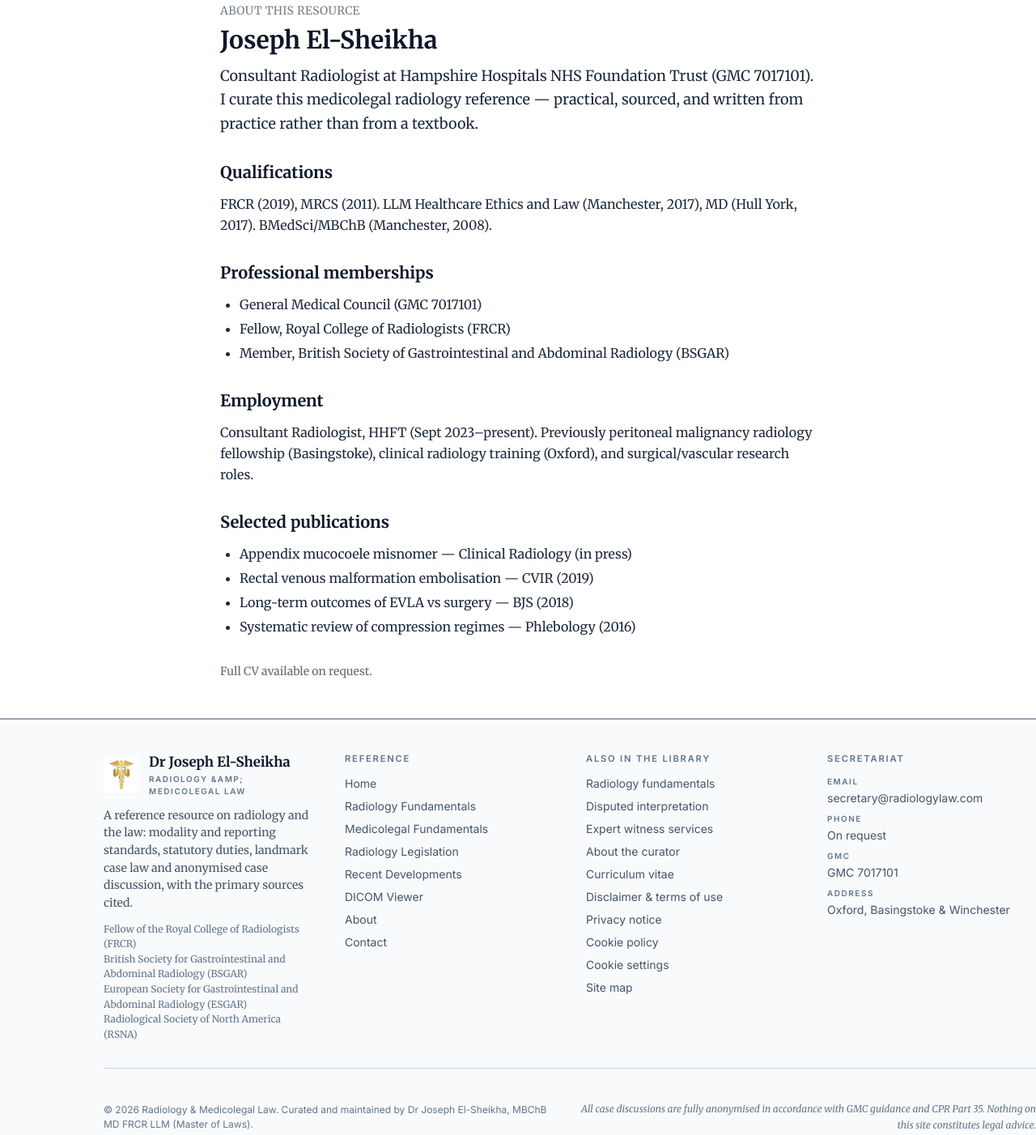
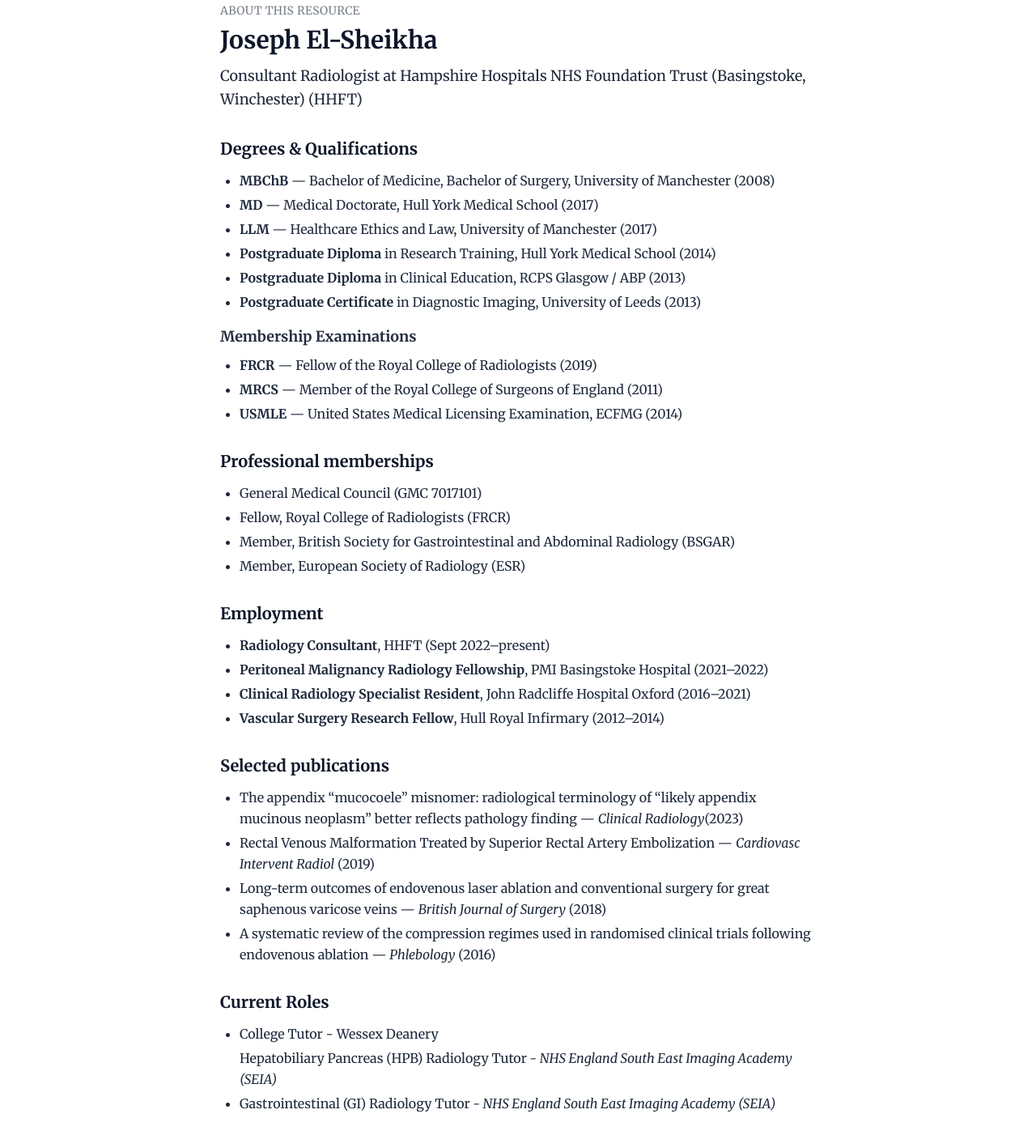
Before and after one commit to Jelshaker/medicolegal2026, an Astro site: page /about in a window 1280 px wide. Shown: the part 122-1524 px from the top of the page at 81% size. Built offline with nearby package versions, Linux system fonts and the light colour scheme; Astro itself is replaced by a stand-in of ours; no server answers.

Commit message:
Refactor About page to enhance clarity and structure; update qualifications, memberships, and employment details for improved presentation.

```diff
--- a/src/pages/about.astro
+++ b/src/pages/about.astro
@@ -14,97 +14,129 @@
       </p>
       <h1 class="text-3xl font-bold mb-3">Joseph El-Sheikha</h1>
       <p class="text-lg leading-relaxed">
-        Consultant Radiologist at Hampshire Hospitals NHS Foundation Trust (GMC
-        7017101). I curate this medicolegal radiology reference — practical,
-        sourced, and written from practice rather than from a textbook.
+        Consultant Radiologist at Hampshire Hospitals NHS Foundation Trust
+        (Basingstoke, Winchester) (HHFT)
       </p>
     </header>
+
     <section class="mb-8">
-      <h2 class="text-xl font-semibold mb-3">Qualifications</h2>
-      <p class="leading-relaxed">
-        FRCR (2019), MRCS (2011). LLM Healthcare Ethics and Law (Manchester,
-        2017), MD (Hull York, 2017). BMedSci/MBChB (Manchester, 2008).
-      </p>
+      <h2 class="text-xl font-semibold mb-3">Degrees & Qualifications</h2>
+      <ul class="list-disc pl-6 space-y-1 leading-relaxed mb-4">
+        <li>
+          <strong>MBChB</strong> — Bachelor of Medicine, Bachelor of Surgery, University
+          of Manchester (2008)
+        </li>
+        <li>
+          <strong>MD</strong> — Medical Doctorate, Hull York Medical School (2017)
+        </li>
+        <li>
+          <strong>LLM</strong> — Healthcare Ethics and Law, University of Manchester
+          (2017)
+        </li>
+        <li>
+          <strong>Postgraduate Diploma</strong> in Research Training, Hull York Medical
+          School (2014)
+        </li>
+        <li>
+          <strong>Postgraduate Diploma</strong> in Clinical Education, RCPS Glasgow
+          / ABP (2013)
+        </li>
+        <li>
+          <strong>Postgraduate Certificate</strong> in Diagnostic Imaging, University
+          of Leeds (2013)
+        </li>
+      </ul>
+
+      <h3 class="text-lg font-semibold mb-2 opacity-90">
+        Membership Examinations
+      </h3>
+      <ul class="list-disc pl-6 space-y-1 leading-relaxed">
+        <li>
+          <strong>FRCR</strong> — Fellow of the Royal College of Radiologists (2019)
+        </li>
+        <li>
+          <strong>MRCS</strong> — Member of the Royal College of Surgeons of England
+          (2011)
+        </li>
+        <li>
+          <strong>USMLE</strong> — United States Medical Licensing Examination, ECFMG
+          (2014)
+        </li>
+      </ul>
     </section>
+
     <section class="mb-8">
       <h2 class="text-xl font-semibold mb-3">Professional memberships</h2>
       <ul class="list-disc pl-6 space-y-1 leading-relaxed">
         <li>General Medical Council (GMC 7017101)</li>
         <li>Fellow, Royal College of Radiologists (FRCR)</li>
         <li>
-          Member, British Society of Gastrointestinal and Abdominal Radiology
+          Member, British Society for Gastrointestinal and Abdominal Radiology
           (BSGAR)
+        </li>
+        <li>Member, European Society of Radiology (ESR)</li>
+      </ul>
+    </section>
+
+    <section class="mb-8">
+      <h2 class="text-xl font-semibold mb-3">Employment</h2>
+      <ul class="list-disc pl-6 space-y-1 leading-relaxed">
+        <li>
+          <strong>Radiology Consultant</strong>, HHFT (Sept 2022–present)
+        </li>
+        <li>
+          <strong>Peritoneal Malignancy Radiology Fellowship</strong>, PMI
+          Basingstoke Hospital (2021–2022)
+        </li>
+        <li>
+          <strong>Clinical Radiology Specialist Resident</strong>, John
+          Radcliffe Hospital Oxford (2016–2021)
+        </li>
+        <li>
+          <strong>Vascular Surgery Research Fellow</strong>, Hull Royal
+          Infirmary (2012–2014)
+        </li>
+      </ul>
+    </section>
+
+    <section class="mb-8">
+      <h2 class="text-xl font-semibold mb-3">Selected publications</h2>
+      <ul class="list-disc pl-6 space-y-1 leading-relaxed">
+        <li>
+          The appendix “mucocoele” misnomer: radiological terminology of “likely
+          appendix mucinous neoplasm” better reflects pathology finding — <em
+            >Clinical Radiology</em
+          >(2023)
+        </li>
+        <li>
+          Rectal Venous Malformation Treated by Superior Rectal Artery
+          Embolization — <em>Cardiovasc Intervent Radiol</em> (2019)
+        </li>
+        <li>
+          Long-term outcomes of endovenous laser ablation and conventional
+          surgery for great saphenous varicose veins — <em
+            >British Journal of Surgery</em
+          > (2018)
+        </li>
+        <li>
+          A systematic review of the compression regimes used in randomised
+          clinical trials following endovenous ablation — <em>Phlebology</em> (2016)
         </li>
       </ul>
     </section>
     <section class="mb-8">
-      <h2 class="text-xl font-semibold mb-3">Employment</h2>
-      <p class="leading-relaxed">
-        Consultant Radiologist, HHFT (Sept 2023–present). Previously peritoneal
-        malignancy radiology fellowship (Basingstoke), clinical radiology
-        training (Oxford), and surgical/vascular research roles.
-      </p>
-    </section>
-    <section class="mb-8">
-      <h2 class="text-xl font-semibold mb-3">Selected publications</h2>
+      <h2 class="text-xl font-semibold mb-3">Current Roles</h2>
       <ul class="list-disc pl-6 space-y-1 leading-relaxed">
-        <li>Appendix mucocoele misnomer — Clinical Radiology (in press)</li>
-        <li>Rectal venous malformation embolisation — CVIR (2019)</li>
-        <li>Long-term outcomes of EVLA vs surgery — BJS (2018)</li>
-        <li>Systematic review of compression regimes — Phlebology (2016)</li>
+        <li>College Tutor - Wessex Deanery</li>
+        Hepatobiliary Pancreas (HPB) Radiology Tutor<em>
+          - NHS England South East Imaging Academy (SEIA)
+        </em>
+        <li>
+          Gastrointestinal (GI) Radiology Tutor<em>
+            - NHS England South East Imaging Academy (SEIA)
+          </em>
+        </li>
       </ul>
     </section>
-    <p class="text-sm opacity-70">Full CV available on request.</p>
   </main>
 </BaseLayout>
-
-<header class="mb-8">
-  <p class="text-sm uppercase tracking-wide opacity-60 mb-2">
-    About this resource
-  </p>
-  <h1 class="text-3xl font-bold mb-3">Joseph El-Sheikha</h1>
-  <p class="text-lg leading-relaxed">
-    Consultant Radiologist at Hampshire Hospitals NHS Foundation Trust (GMC
-    7017101). I curate this medicolegal radiology reference — practical,
-    sourced, and written from practice rather than from a textbook.
-  </p>
-</header>
-<section class="mb-8">
-  <h2 class="text-xl font-semibold mb-3">Qualifications</h2>
-  <p class="leading-relaxed">
-    FRCR (2019), MRCS (2011). LLM Healthcare Ethics and Law (Manchester, 2017),
-    MD (Hull York, 2017). BMedSci/MBChB (Manchester, 2008).
-  </p>
-</section>
-<section class="mb-8">
-  <h2 class="text-xl font-semibold mb-3">Professional memberships</h2>
-  <ul class="list-disc pl-6 space-y-1 leading-relaxed">
-    <li>General Medical Council (GMC 7017101)</li>
-    <li>Fellow, Royal College of Radiologists (FRCR)</li>
-    <li>
-      Member, British Society of Gastrointestinal and Abdominal Radiology
-      (BSGAR)
-    </li>
-    <li>
-      European Society of Gastrointestinal and Abdominal Radiology (ESGAR)
-    </li>
-  </ul>
-</section>
-<section class="mb-8">
-  <h2 class="text-xl font-semibold mb-3">Employment</h2>
-  <p class="leading-relaxed">
-    Consultant Radiologist, HHFT (Sept 2023–present). Previously peritoneal
-    malignancy radiology fellowship (Basingstoke), clinical radiology training
-    (Oxford), and surgical/vascular research roles.
-  </p>
-</section>
-<section class="mb-8">
-  <h2 class="text-xl font-semibold mb-3">Selected publications</h2>
-  <ul class="list-disc pl-6 space-y-1 leading-relaxed">
-    <li>Appendix mucocoele misnomer — Clinical Radiology (in press)</li>
-    <li>Rectal venous malformation embolisation — CVIR (2019)</li>
-    <li>Long-term outcomes of EVLA vs surgery — BJS (2018)</li>
-    <li>Systematic review of compression regimes — Phlebology (2016)</li>
-  </ul>
-</section>
-<p class="text-sm opacity-70">Full CV available on request.</p>
```
